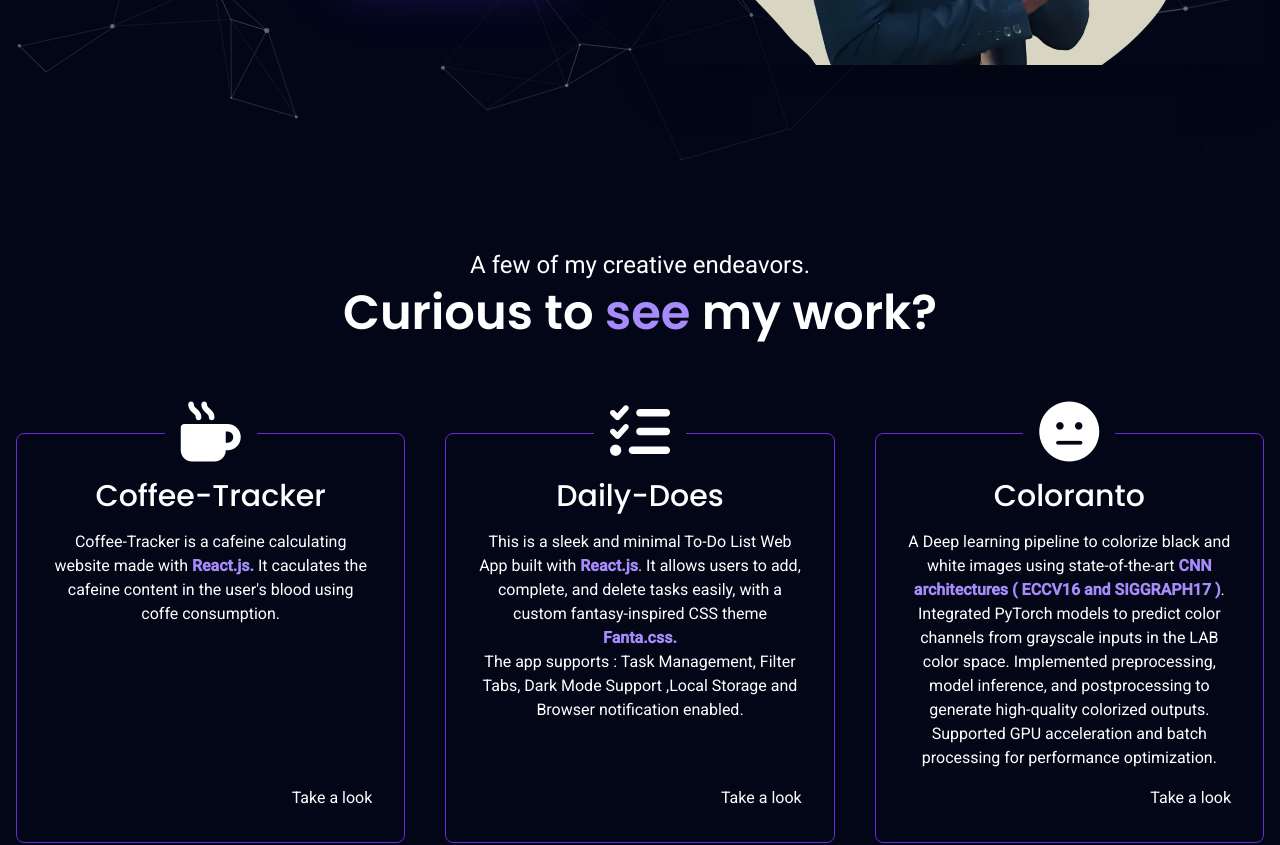
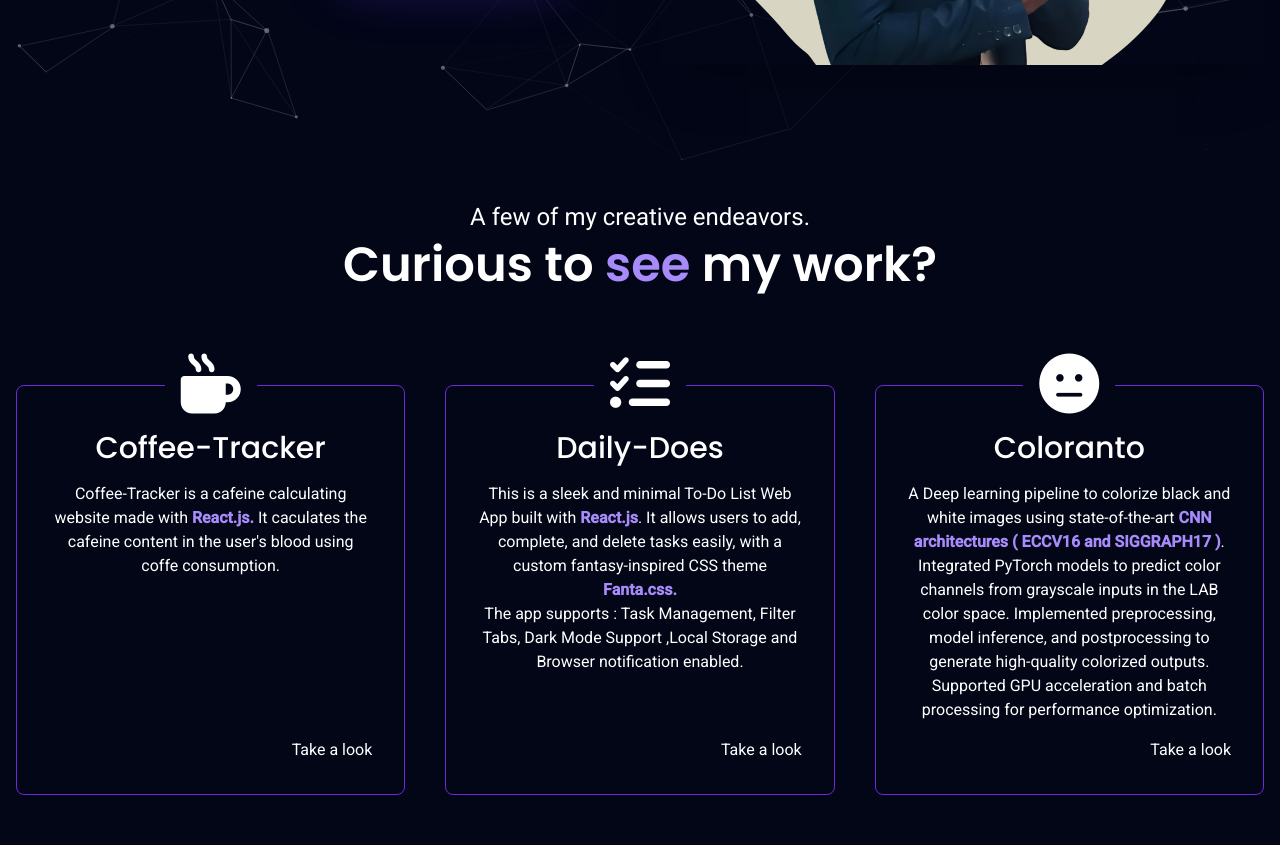
Before and after one commit to Nikesh-3103/PortFolio, a SvelteKit app: page / in a window 1280 px wide. Shown: the part 640-1485 px from the top of the page. Built offline with nearby package versions, Linux system fonts and the light colour scheme.

Commit message:
changes done

```diff
--- a/src/components/Main.svelte
+++ b/src/components/Main.svelte
@@ -94,7 +94,7 @@
             />
         </div> -->
     </section>
-    <section class="py-20 lg:py-32 flex flex-col gap-24" id="projects">
+    <section class="py-20 lg:py-31 flex flex-col gap-24" id="projects">
         <div class="flex flex-col gap-2 text-center">
             <h6 class="text-large sm:text-xl md:text-2xl">
                 A few of my creative endeavors.
```
